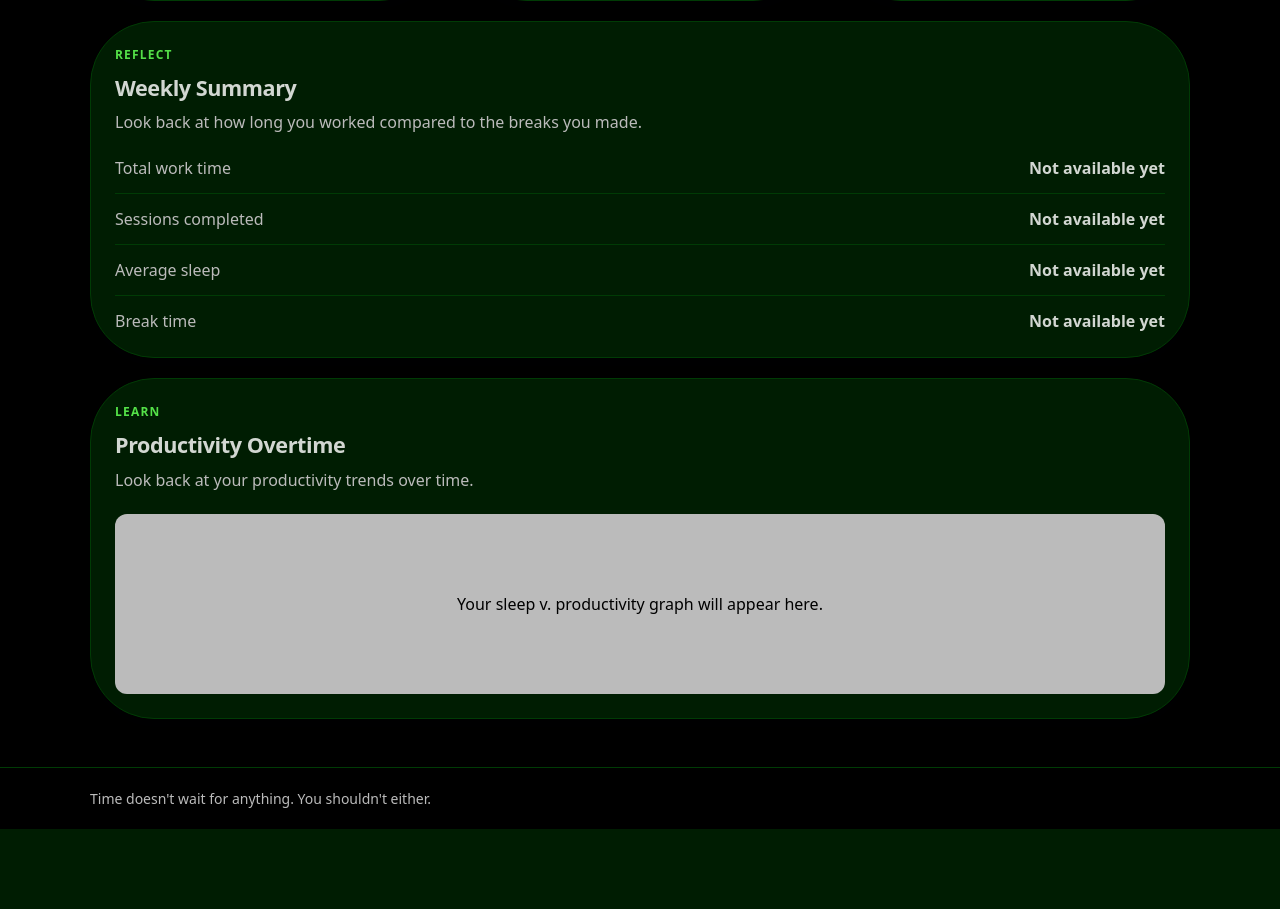
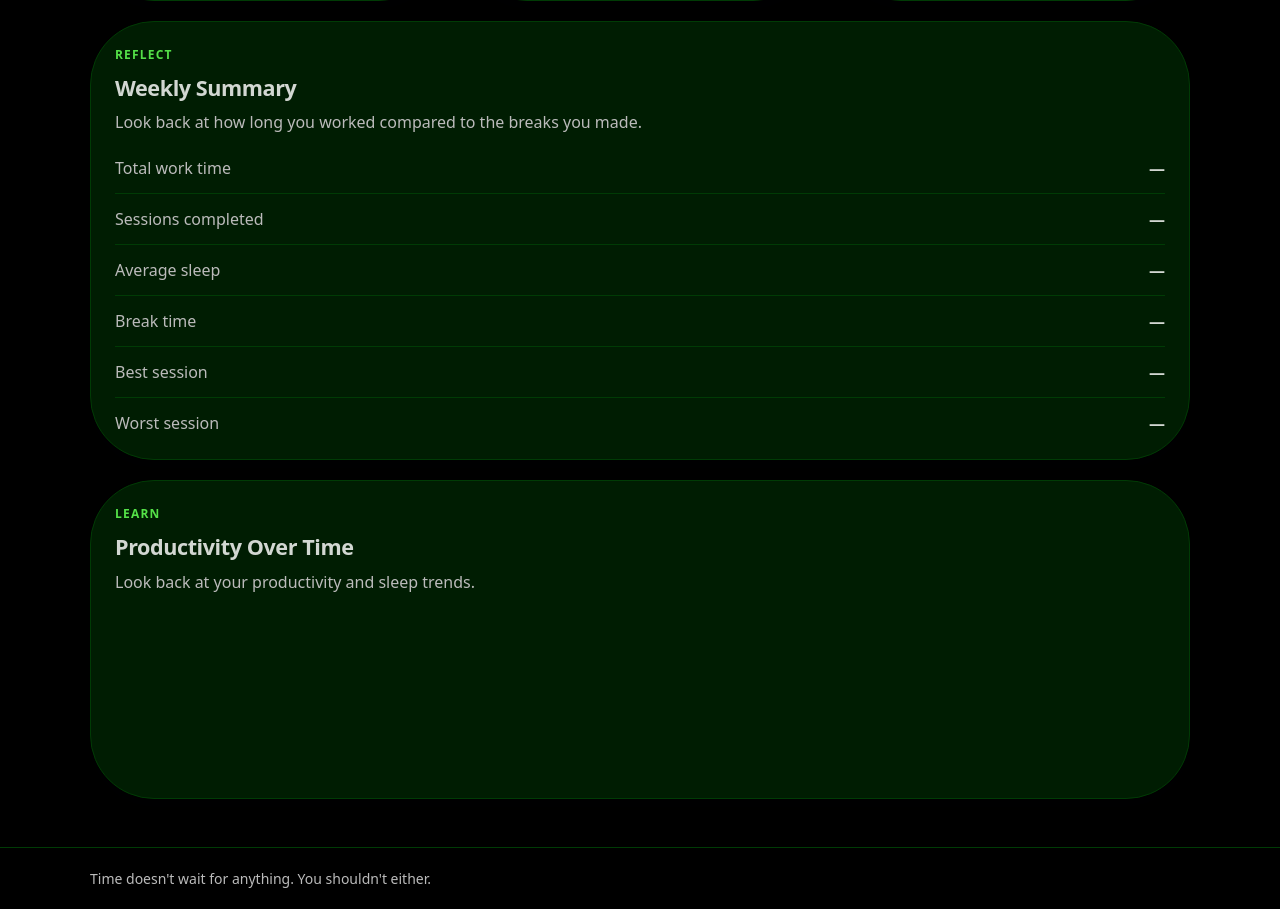
Before and after one commit to FoxsTricks/WorkFlowLog, a Flask app: page / in a window 1280 px wide. Shown: the part 793-1702 px from the top of the page. Before the commit the page ends 1622 px from the top, so only its background shows below. Run offline with Flask 3, Linux system fonts and the light colour scheme; data that the repository does not hold is empty.

Commit message:
summary and graph added, WorkFLowLog is complete

```diff
--- a/app.py
+++ b/app.py
@@ -1,5 +1,5 @@
 from flask import Flask, render_template, request, jsonify
-from datetime import datetime
+from datetime import datetime, timedelta
 import json
 import uuid
 
@@ -127,5 +127,77 @@ def log_sleep():
     write_data(data)
     return jsonify({"status": "sleep_logged"})
 
+@app.route("/get-summary", methods=["GET"])
+def get_summary():
+    data = read_data()
+
+    sessions = [s for s in data["sessions"] if s["duration_minutes"] is not None]
+    sleep_records = data["sleep"]
+
+    total_work = round(sum(s["duration_minutes"] for s in sessions), 2)
+    session_count = len(sessions)
+
+    total_break = 0
+    for s in sessions:
+        for b in s["breaks"]:
+            if b["duration_minutes"] is not None:
+                total_break += b["duration_minutes"]
+    total_break = round(total_break, 2)
+
+    avg_sleep = round(
+        sum(r["hours"] for r in sleep_records) / len(sleep_records), 2
+    ) if sleep_records else None
+
+    best_day = max(sessions, key=lambda s: s["duration_minutes"]) if sessions else None
+    worst_day = min(sessions, key=lambda s: s["duration_minutes"]) if sessions else None
+
+    return jsonify({
+        "total_work_minutes": total_work,
+        "session_count": session_count,
+        "total_break_minutes": total_break,
+        "avg_sleep_hours": avg_sleep,
+        "best_session": best_day["assignment"] if best_day else None,
+        "worst_session": worst_day["assignment"] if worst_day else None
+    })
+
+@app.route("/get-chart-data", methods=["GET"])
+def get_chart_data():
+    data = read_data()
+
+    sessions = [s for s in data["sessions"] if s["duration_minutes"] is not None]
+    sleep_records = {r["date"]: r for r in data["sleep"]}
+
+    sleep_productivity = []
+    for s in sessions:
+        session_date = datetime.fromisoformat(s["start_time"]).date()
+        previous_night = (session_date - timedelta(days=1)).isoformat()
+        sleep = sleep_records.get(previous_night)
+        if sleep:
+            sleep_productivity.append({
+                "date": session_date.isoformat(),
+                "sleep_hours": sleep["hours"],
+                "sleep_quality": sleep.get("quality"),
+                "work_minutes": s["duration_minutes"],
+                "assignment": s["assignment"]
+            })
+
+    break_data = []
+    for s in sessions:
+        date = s["start_time"][:10]
+        total_break = round(sum(
+            b["duration_minutes"] for b in s["breaks"] if b["duration_minutes"] is not None
+        ), 2)
+        break_data.append({
+            "date": date,
+            "assignment": s["assignment"],
+            "work_minutes": s["duration_minutes"],
+            "break_minutes": total_break
+        })
+
+    return jsonify({
+        "sleep_productivity": sleep_productivity,
+        "breaks": break_data
+    })
+
 if __name__ == "__main__":
     app.run(debug=True)
--- a/static/script.js
+++ b/static/script.js
@@ -63,6 +63,8 @@ endBtn.addEventListener("click", function () {
     .then(data => {
         sessionStatus.innerText = "Session ended. Duration: " + data.duration_minutes + " minutes.";
         activeSessionId = null;
+        loadSummary();
+        loadCharts();
     })
     .catch(err => { sessionStatus.innerText = err.message; });
 });
@@ -114,6 +116,8 @@ endBreakBtn.addEventListener("click", function () {
     .then(data => {
         breakStatus.innerText = "Break ended. Duration: " + data.duration_minutes + " minutes.";
         activeBreakId = null;
+        loadSummary();
+        loadCharts();
     })
     .catch(err => { breakStatus.innerText = err.message; });
 });
@@ -139,6 +143,107 @@ saveSleepBtn.addEventListener("click", function () {
     })
     .then(() => {
         sleepStatus.innerText = "Sleep record saved for " + date + ".";
+        loadSummary();
+        loadCharts();
     })
     .catch(err => { sleepStatus.innerText = err.message; });
 });
+
+function loadSummary() {
+    fetch("/get-summary")
+    .then(res => res.json())
+    .then(data => {
+        document.getElementById("summary-work").innerText =
+            data.total_work_minutes !== null ? data.total_work_minutes + " min" : "—";
+        document.getElementById("summary-sessions").innerText =
+            data.session_count !== null ? data.session_count : "—";
+        document.getElementById("summary-sleep").innerText =
+            data.avg_sleep_hours !== null ? data.avg_sleep_hours + " hrs" : "—";
+        document.getElementById("summary-breaks").innerText =
+            data.total_break_minutes !== null ? data.total_break_minutes + " min" : "—";
+        document.getElementById("summary-best").innerText =
+            data.best_session || "—";
+        document.getElementById("summary-worst").innerText =
+            data.worst_session || "—";
+    });
+}
+
+function loadCharts() {
+    fetch("/get-chart-data")
+    .then(res => res.json())
+    .then(data => {
+        const spData = data.sleep_productivity;
+        const bData = data.breaks;
+
+        const spCanvas = document.getElementById("sleep-productivity-chart");
+        const bCanvas = document.getElementById("break-chart");
+
+        if (window.spChart) window.spChart.destroy();
+        if (window.bChart) window.bChart.destroy();
+
+        window.spChart = new Chart(spCanvas, {
+            type: "bar",
+            data: {
+                labels: spData.map(d => d.date + " — " + d.assignment),
+                datasets: [
+                    {
+                        label: "Sleep Hours",
+                        data: spData.map(d => d.sleep_hours),
+                        backgroundColor: "rgba(97, 255, 83, 0.5)",
+                        borderColor: "#61ff53",
+                        borderWidth: 1
+                    },
+                    {
+                        label: "Work Minutes",
+                        data: spData.map(d => d.work_minutes),
+                        backgroundColor: "rgba(255, 255, 255, 0.15)",
+                        borderColor: "#ffffff",
+                        borderWidth: 1
+                    }
+                ]
+            },
+            options: {
+                responsive: true,
+                plugins: { legend: { labels: { color: "#ffffffd2" } } },
+                scales: {
+                    x: { ticks: { color: "#bbbbbb" }, grid: { color: "#003b05" } },
+                    y: { ticks: { color: "#bbbbbb" }, grid: { color: "#003b05" } }
+                }
+            }
+        });
+
+        window.bChart = new Chart(bCanvas, {
+            type: "bar",
+            data: {
+                labels: bData.map(d => d.date + " — " + d.assignment),
+                datasets: [
+                    {
+                        label: "Work Minutes",
+                        data: bData.map(d => d.work_minutes),
+                        backgroundColor: "rgba(97, 255, 83, 0.5)",
+                        borderColor: "#61ff53",
+                        borderWidth: 1
+                    },
+                    {
+                        label: "Break Minutes",
+                        data: bData.map(d => d.break_minutes),
+                        backgroundColor: "rgba(255, 100, 100, 0.4)",
+                        borderColor: "#ff6464",
+                        borderWidth: 1
+                    }
+                ]
+            },
+            options: {
+                responsive: true,
+                plugins: { legend: { labels: { color: "#ffffffd2" } } },
+                scales: {
+                    x: { ticks: { color: "#bbbbbb" }, grid: { color: "#003b05" } },
+                    y: { ticks: { color: "#bbbbbb" }, grid: { color: "#003b05" } }
+                }
+            }
+        });
+    });
+}
+
+loadSummary();
+loadCharts();
--- a/templates/index.html
+++ b/templates/index.html
@@ -3,9 +3,10 @@
 <head>
     <meta charset="UTF-8">
     <meta name="viewport" content="width=device-width, initial-scale=1.0">
-    <meta name="description" content="Track work sessions, sleep, breaks, and weekly productivity patterns.">
+    <meta name="description" content="Track your work sessions, hours of sleep, breaks, and weekly productivity patterns.">
     <title>WorkFlowLog</title>
     <link rel="stylesheet" href="{{ url_for('static', filename='style.css') }}">
+    <script src="https://cdn.jsdelivr.net/npm/chart.js@4.4.0/dist/chart.umd.min.js"></script>
 </head>
 <body>
     <header class="site-header">
@@ -67,7 +68,7 @@
 
             <button id="save-sleep-btn" class="button button-primary" type="button">Save sleep record</button>
             <p id="sleep-status" class="status" role="status">No sleep record saved</p>
-    </section>
+        </section>
 
         <section class="panel" aria-labelledby="break-heading">
             <div class="section-heading">
@@ -97,22 +98,23 @@
             </div>
 
             <dl class="summary-list">
-                <div><dt>Total work time</dt><dd>Not available yet</dd></div>
-                <div><dt>Sessions completed</dt><dd>Not available yet</dd></div>
-                <div><dt>Average sleep</dt><dd>Not available yet</dd></div>
-                <div><dt>Break time</dt><dd>Not available yet</dd></div>
-            </dl>
+            <div><dt>Total work time</dt><dd id="summary-work">—</dd></div>
+            <div><dt>Sessions completed</dt><dd id="summary-sessions">—</dd></div>
+            <div><dt>Average sleep</dt><dd id="summary-sleep">—</dd></div>
+            <div><dt>Break time</dt><dd id="summary-breaks">—</dd></div>
+            <div><dt>Best session</dt><dd id="summary-best">—</dd></div>
+            <div><dt>Worst session</dt><dd id="summary-worst">—</dd></div>
+        </dl>
         </section>
 
         <section class="panel panel-wide" aria-labelledby="insights-heading">
             <div class="section-heading">
                 <p class="eyebrow">LEARN</p>
-                <h2 id="insights-heading">Productivity Overtime</h2>
-                <p>Look back at your productivity trends over time.</p>
+                <h2 id="insights-heading">Productivity Over Time</h2>
+                <p>Look back at your productivity and sleep trends.</p>
             </div>
-            <div class="chart-placeholder">
-                <p>Your sleep v. productivity graph will appear here.</p>
-            </div>
+            <canvas id="sleep-productivity-chart" height="120"></canvas>
+            <canvas id="break-chart" height="120" style="margin-top: 32px;"></canvas>
         </section>
     </main>
 
```
Also changed, not shown: save_Sessions.py (deleted, +0 -44 lines), README.md, 1 other file.
